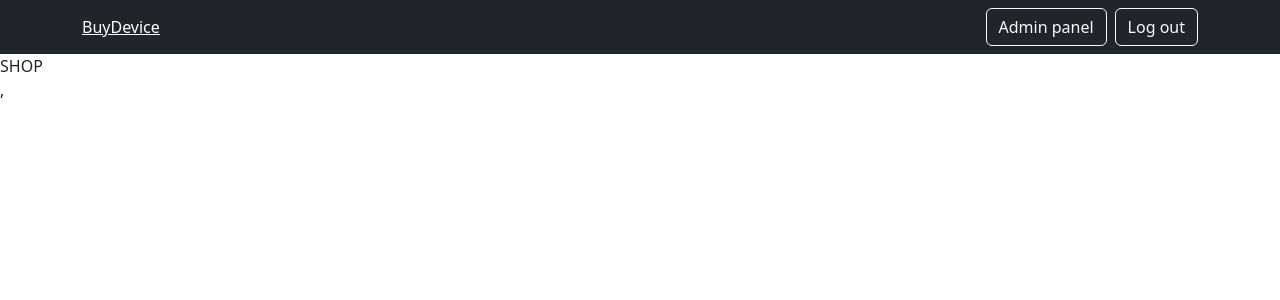
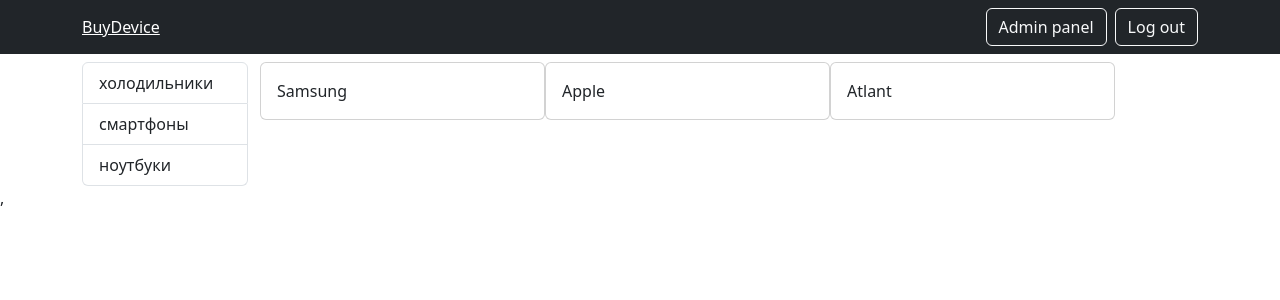
Before and after one commit to Yuliya-Karuk/online-store-course, a React (Create React App) app in the folder client/: page / in a window 1280 px wide. Shown: the top 300 px of the page. Built offline with nearby package versions, Linux system fonts and the light colour scheme.

Commit message:
feat: add TypeBar and BrandBar

```diff
--- /dev/null
+++ b/client/src/components/BrandBar.js
@@ -0,0 +1,30 @@
+import { observer } from 'mobx-react-lite';
+import React, { useContext } from 'react';
+import { Context } from '..';
+import Row from 'react-bootstrap/Row';
+import Card from 'react-bootstrap/Card';
+import Col from 'react-bootstrap/Col';
+
+const BrandBar = observer(() => {
+  const {device} = useContext(Context);
+
+  return (
+    <Row className='d-flex'>
+      {device.brands.map(brand =>
+        <Col className='p-0'>
+          <Card
+            key={brand.id}
+            style={{cursor: 'pointer'}}
+            border={brand.id === device.SelectedBrand.id ? 'danger' : '--bs-border-color'}
+            onClick={() => device.setSelectedBrand(brand)}
+            className='p-3'
+          >
+            {brand.name}
+          </Card>
+        </Col>
+      )}
+    </Row>
+  );
+});
+
+export default BrandBar;
--- a/client/src/components/NavBar.js
+++ b/client/src/components/NavBar.js
@@ -24,7 +24,6 @@
             <Button variant={"outline-light"} onClick={() => user.setIsAuth(true)}>Authorization</Button>
           </Nav>
         }
-
       </Container>
     </Navbar>
   );
--- /dev/null
+++ b/client/src/components/TypeBar.js
@@ -0,0 +1,24 @@
+import { observer } from 'mobx-react-lite';
+import React, { useContext } from 'react';
+import { Context } from '..';
+import ListGroup from 'react-bootstrap/ListGroup';
+
+const TypeBar = observer(() => {
+  const {device} = useContext(Context);
+  return (
+    <ListGroup>
+      {device.types.map(type =>
+        <ListGroup.Item
+          style={{cursor: 'pointer'}}
+          active={type.id === device.SelectedType.id}
+          onClick={() => device.setSelectedType(type)}
+          key={type.id}
+        >
+          {type.name}
+        </ListGroup.Item>
+      )}
+    </ListGroup>
+  );
+});
+
+export default TypeBar;
--- a/client/src/pages/Auth.js
+++ b/client/src/pages/Auth.js
@@ -1,8 +1,8 @@
 import React from 'react';
-import Container from 'react-bootstrap/esm/Container';
+import Container from 'react-bootstrap/Container';
 import Card from 'react-bootstrap/Card';
 import Form from 'react-bootstrap/Form';
-import Button from 'react-bootstrap/esm/Button';
+import Button from 'react-bootstrap/Button';
 import Row from "react-bootstrap/Row";
 import Col from 'react-bootstrap/Col';
 import { NavLink, useLocation } from 'react-router-dom';
--- a/client/src/pages/Shop.js
+++ b/client/src/pages/Shop.js
@@ -1,10 +1,22 @@
 import React from 'react';
+import Col from 'react-bootstrap/Col';
+import Container from 'react-bootstrap/Container';
+import Row from 'react-bootstrap/Row';
+import TypeBar from '../components/TypeBar';
+import BrandBar from '../components/BrandBar';
 
 const Shop = () => {
   return (
-    <div>
-      SHOP
-    </div>
+    <Container>
+      <Row className='mt-2'>
+        <Col md={2}>
+          <TypeBar />
+        </Col>
+        <Col md={9}>
+          <BrandBar />
+        </Col>
+      </Row>
+    </Container>
   );
 };
 
--- a/client/src/store/DeviceStore.js
+++ b/client/src/store/DeviceStore.js
@@ -18,6 +18,8 @@
       {id: 3, name: 'Iphone 14 pro', price: 100000, rating: 5, img: 'https://ir.ozone.ru/s3/multimedia-c/wc1000/6765094956.jpg'},
       {id: 4, name: 'Iphone 15 pro', price: 100000, rating: 5, img: 'https://ir.ozone.ru/s3/multimedia-c/wc1000/6765094956.jpg'},
     ]
+    this._selectedType = {};
+    this._selectedBrand = {};
     makeAutoObservable(this);
   }
 
@@ -33,6 +35,14 @@
     this._devices = devices;
   }
 
+  setSelectedType(type) {
+    this._selectedType = type;
+  }
+
+  setSelectedBrand(brand) {
+    this._selectedBrand = brand;
+  }
+
   get types() {
     return this._types;
   }
@@ -44,4 +54,12 @@
   get devices() {
     return this._devices;
   }
+
+  get SelectedType() {
+    return this._selectedType;
+  }
+
+  get SelectedBrand() {
+    return this._selectedBrand;
+  }
 }
```
Lines whose indentation alone changed are shown as unchanged.
